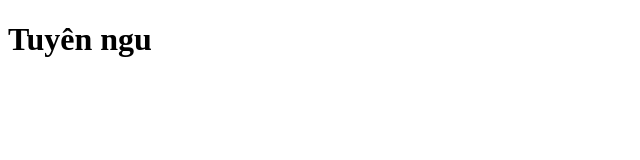
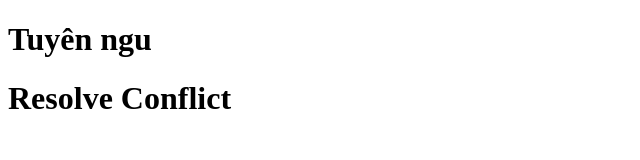
Before and after one commit to dungsithach5/DemoGit, a plain HTML site: page index.html in a window 1280 px wide. Shown: the whole page, without its empty margins (0-640 px from the left). Drawn offline with Linux system fonts and the light colour scheme.

Commit message:
Update commit

```diff
--- a/index.html
+++ b/index.html
@@ -7,5 +7,6 @@
 </head>
 <body>
     <h1>Tuyên ngu</h1>
+    <h1>Resolve Conflict</h1>
 </body>
 </html>
```
